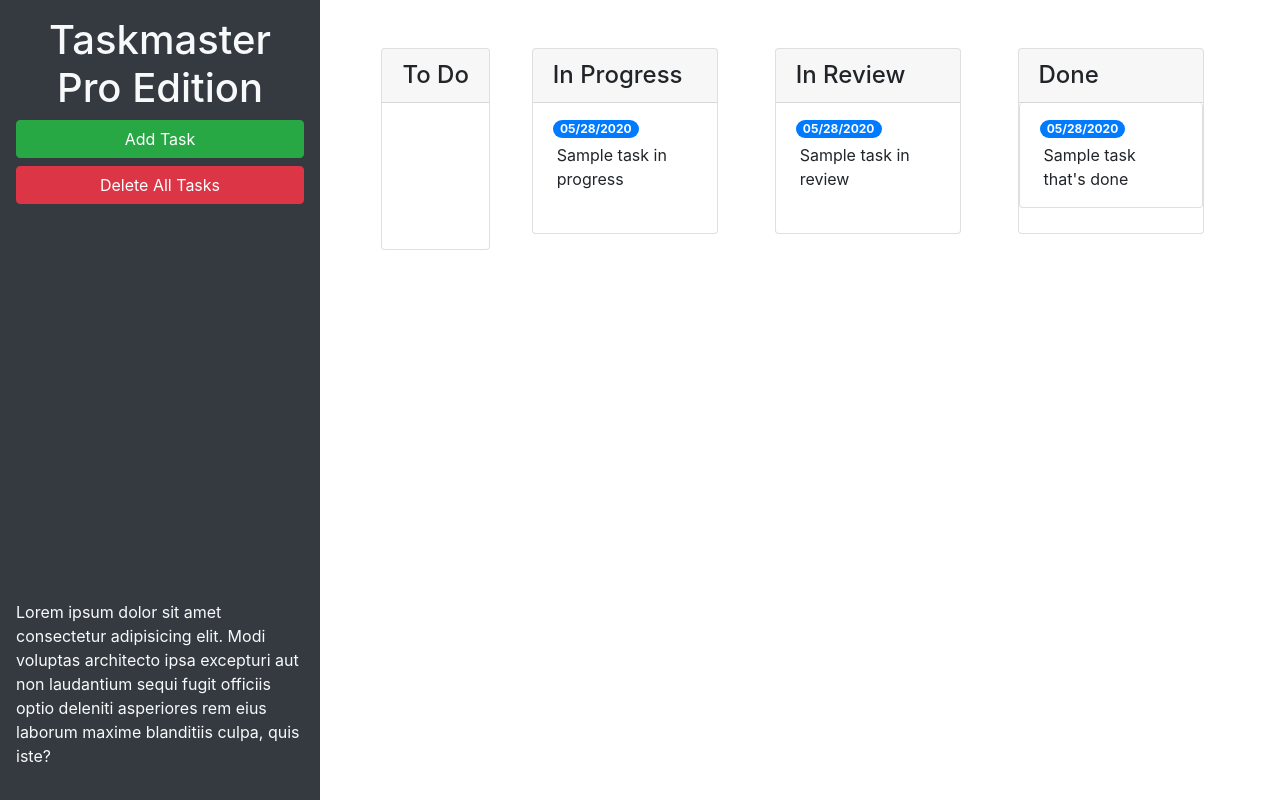
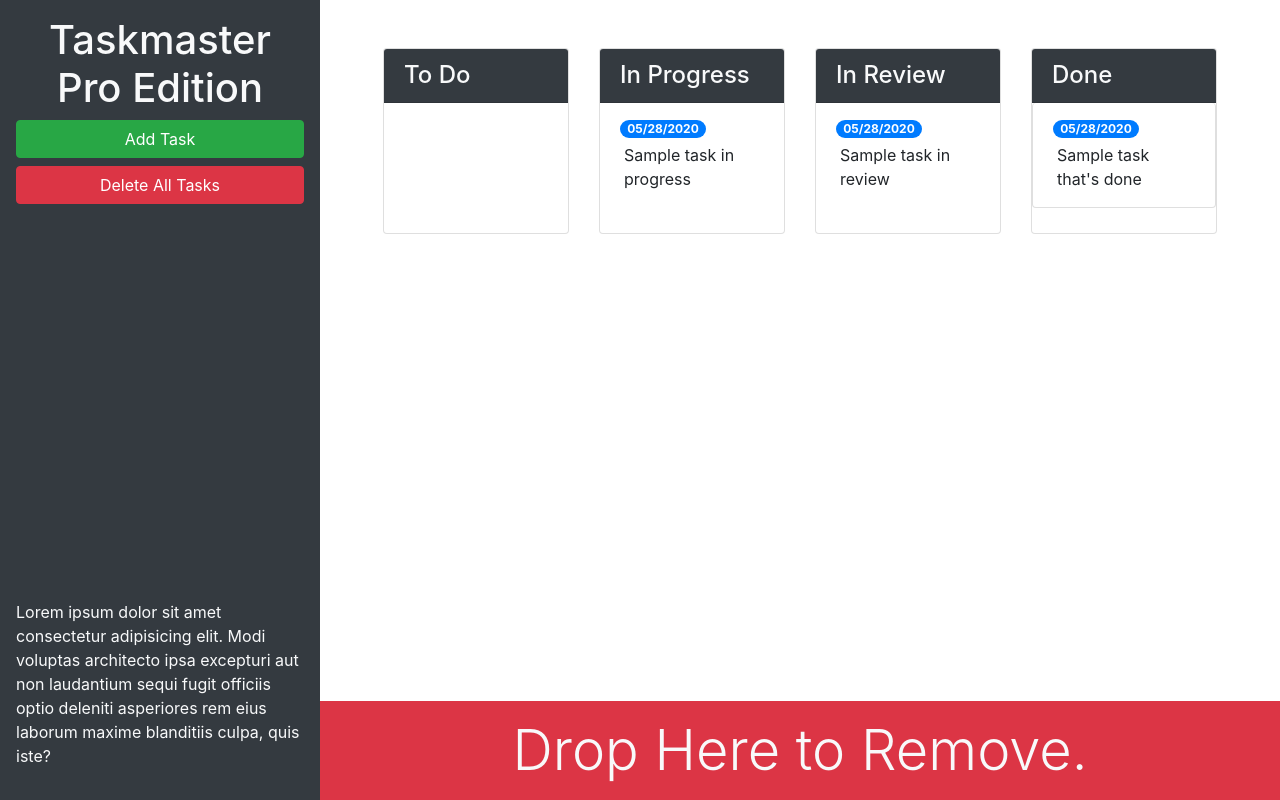
Before and after one commit to Zeitel42/taskmaster-pro, a plain HTML site: page index.html in a window 1280 px wide. Drawn offline with nearby package versions, Linux system fonts and the light colour scheme.

Commit message:
added color and trash dropzone

```diff
--- a/index.html
+++ b/index.html
@@ -13,27 +13,29 @@
 <body>
 
   <div class="row min-vh-100 no-gutters">
-    <header class="col-12 col-lg-3 bg-dark text-light d-flex flex-column p-4 p-lg-3">
+    <header class="col-12 col-lg-3 bg-dark text-light sticky-top d-flex flex-column p-4 p-lg-3">
       <h1 class="text-center">Taskmaster Pro Edition</h1>
       <button id="create-task" class="btn btn-block btn-success" data-toggle="modal" data-target="#task-form-modal">Add
         Task</button>
       <button id="remove-tasks" class="btn btn-block btn-danger">Delete All Tasks</button>
-      <p class="mt-auto">Lorem ipsum dolor sit amet consectetur adipisicing elit. Modi voluptas architecto ipsa excepturi aut non
+      <p class="mt-auto d-none d-lg-block">Lorem ipsum dolor sit amet consectetur adipisicing elit. Modi voluptas architecto ipsa excepturi aut non
         laudantium sequi fugit officiis optio deleniti asperiores rem eius laborum maxime blanditiis culpa, quis iste?
       </p>
     </header>
-    <main class="col-12 col-lg-9">
+    <main class="col-12 col-lg-9 d-flex flex-column">
       <div class="m-5 row justify-content-around">
         <!-- todo start -->
-        <div class="card">
-          <h4 class="card-header">To Do</h4>
-          <ul id="list-toDo" class="list-group list-group-flush"></ul>
+        <div class="col-12 col-md-6 col-xl-3 mb-3">
+          <div class="card">
+            <h4 class="card-header bg-dark text-light">To Do</h4>
+            <ul id="list-toDo" class="list-group list-group-flush"></ul>
+          </div>
         </div>
         <!-- todo end -->
         <!-- in progress start -->
         <div class="col-12 col-md-6 col-xl-3 mb-3">
             <div class="card">
-              <h4 class="card-header">In Progress</h4>
+              <h4 class="card-header bg-dark text-light">In Progress</h4>
               <ul id="list-inProgress" class="list-group list-group-flush">
                 <li class="list-group-item">
                   <span class="badge badge-primary badge-pill">05/28/2020</span>
@@ -46,7 +48,7 @@
         <!-- in review start -->
         <div class="col-12 col-md-6 col-xl-3 mb-3">
           <div class="card">
-            <h4 class="card-header">In Review</h4>
+            <h4 class="card-header bg-dark text-light">In Review</h4>
             <ul id="list-inReview" class="list-group list-group-flush">
               <li class="list-group-item">
                 <span class="badge badge-primary badge-pill">05/28/2020</span>
@@ -59,7 +61,7 @@
         <!-- done start -->
         <div class="col-12 col-md-6 col-xl-3 mb-3">
           <div class="card">
-            <h4 class="card-header">Done</h4>
+            <h4 class="card-header bg-dark text-light">Done</h4>
             <ul id="list-done" class="list-group">
               <li class="list-group-item">
                 <span class="badge badge-primary badge-pill">05/28/2020</span>
@@ -69,6 +71,11 @@
           </div>
         </div>
         <!-- done end -->
+      </div>
+      <div id="trash" class="mt-auto">
+        <div class="w-100 bg-danger p-3 text-center text-light display-4">
+          Drop Here to Remove.
+        </div>
       </div>
     </main>
   </div>
```
